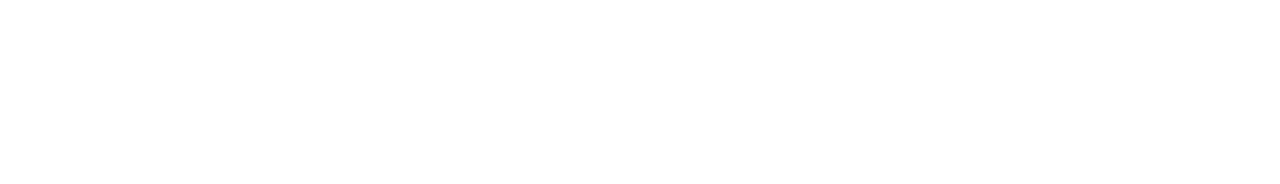
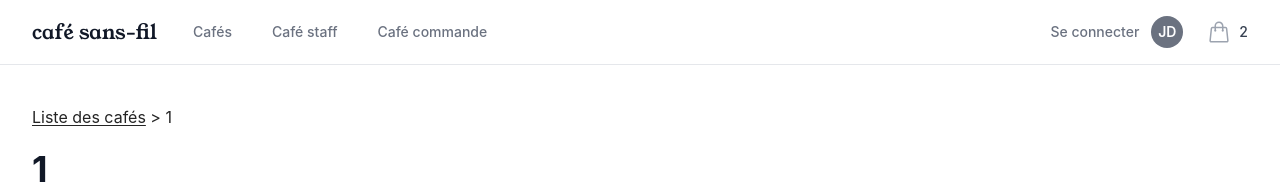
Before and after one commit to ceduni/cafe-sans-fil, a React (Vite) app in the folder front/: page /cafes/1 in a window 1280 px wide. Before the commit this address had no page. Shown: the top 184 px of the page. Built offline with nearby package versions, Linux system fonts and the light colour scheme; a web font is replaced by a local one.

Commit message:
added tabIndex on cards, added breadcrumb cafes, updated /cafe > /cafes

```diff
--- a/front/src/components/Navbar.jsx
+++ b/front/src/components/Navbar.jsx
@@ -15,8 +15,8 @@
 
 const navigation = [
   { name: "Cafés", href: routes.home },
-  { name: "Café staff", href: "/cafe/tore-et-fraction/staff" },
-  { name: "Café commande", href: "/cafe/tore-et-fraction/order/1" },
+  { name: "Café staff", href: "/cafes/tore-et-fraction/staff" },
+  { name: "Café commande", href: "/cafes/tore-et-fraction/order/1" },
 ];
 
 const avatarNavigation = [
--- a/front/src/components/ui/Card.jsx
+++ b/front/src/components/ui/Card.jsx
@@ -4,12 +4,13 @@
 const Card = ({ className, children, link }) => {
   if (link) {
     return (
-      <Link to={link} className="contents">
+      <Link to={link} className="contents" onKeyDown={(e) => e.key === "Enter" && e.target.click()}>
         <div
           className={classNames(
             "overflow-hidden bg-white rounded-lg shadow-sm border flex flex-col hover:shadow-lg transition-shadow duration-300 ease-in-out",
             className
-          )}>
+          )}
+          tabIndex="0">
           {children}
         </div>
       </Link>
--- a/front/src/main.jsx
+++ b/front/src/main.jsx
@@ -36,15 +36,15 @@
         element: <Profile />,
       },
       {
-        path: "/cafe/:id",
+        path: "/cafes/:id",
         element: <Cafe />,
       },
       {
-        path: "/cafe/:id/staff",
+        path: "/cafes/:id/staff",
         element: <StaffList />,
       },
       {
-        path: "/cafe/:id/order/:orderId",
+        path: "/cafes/:id/order/:orderId",
         element: <OrderHeader />,
       },
     ],
--- a/front/src/routes/Cafe.jsx
+++ b/front/src/routes/Cafe.jsx
@@ -2,6 +2,7 @@
 import ItemCard from "../components/ui/ItemCard";
 import Container from "../components/ui/Container";
 import { products } from "../components/Cart";
+import { Link } from "react-router-dom";
 
 const Cafe = () => {
   const { id } = useParams();
@@ -9,6 +10,13 @@
   return (
     <div className="bg-white">
       <Container className="py-10">
+        <div className="mb-5">
+          <Link to="/" className="underline underline-offset-2 hover:no-underline">
+            Liste des cafés
+          </Link>
+          &nbsp;&gt; {id}
+        </div>
+
         <h2 className="text-3xl font-bold tracking-tight text-gray-900 sm:text-4xl">{id}</h2>
         <p className="mt-2 text-lg leading-8 text-gray-600">Description de {id}</p>
         <div className="my-2 flex items-center gap-x-1.5">
--- a/front/src/routes/Home.jsx
+++ b/front/src/routes/Home.jsx
@@ -22,7 +22,7 @@
               <Filters />
               <div className="grid grid-cols-1 gap-4 sm:grid-cols-2 md:grid-cols-3 lg:grid-cols-4 py-6">
                 {cafeList["cafes"].map((cafe) => (
-                  <Card key={cafe.name} link={`/cafe/${cafe.name}`}>
+                  <Card key={cafe.name} link={`/cafes/${cafe.name}`}>
                     <Card.Header>
                       <Card.Header.Title>{cafe.name}</Card.Header.Title>
                       <Card.Header.Subtitle>{cafe.location}</Card.Header.Subtitle>
```
